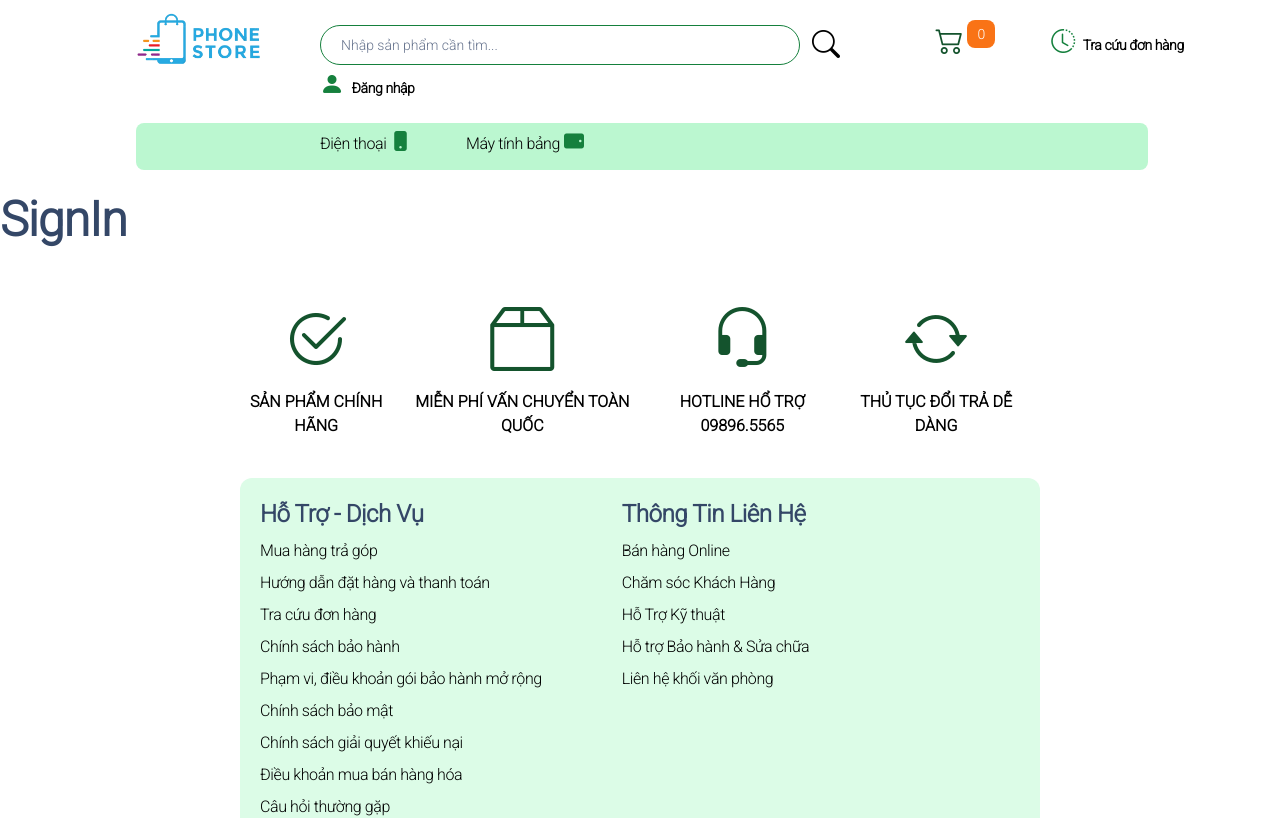
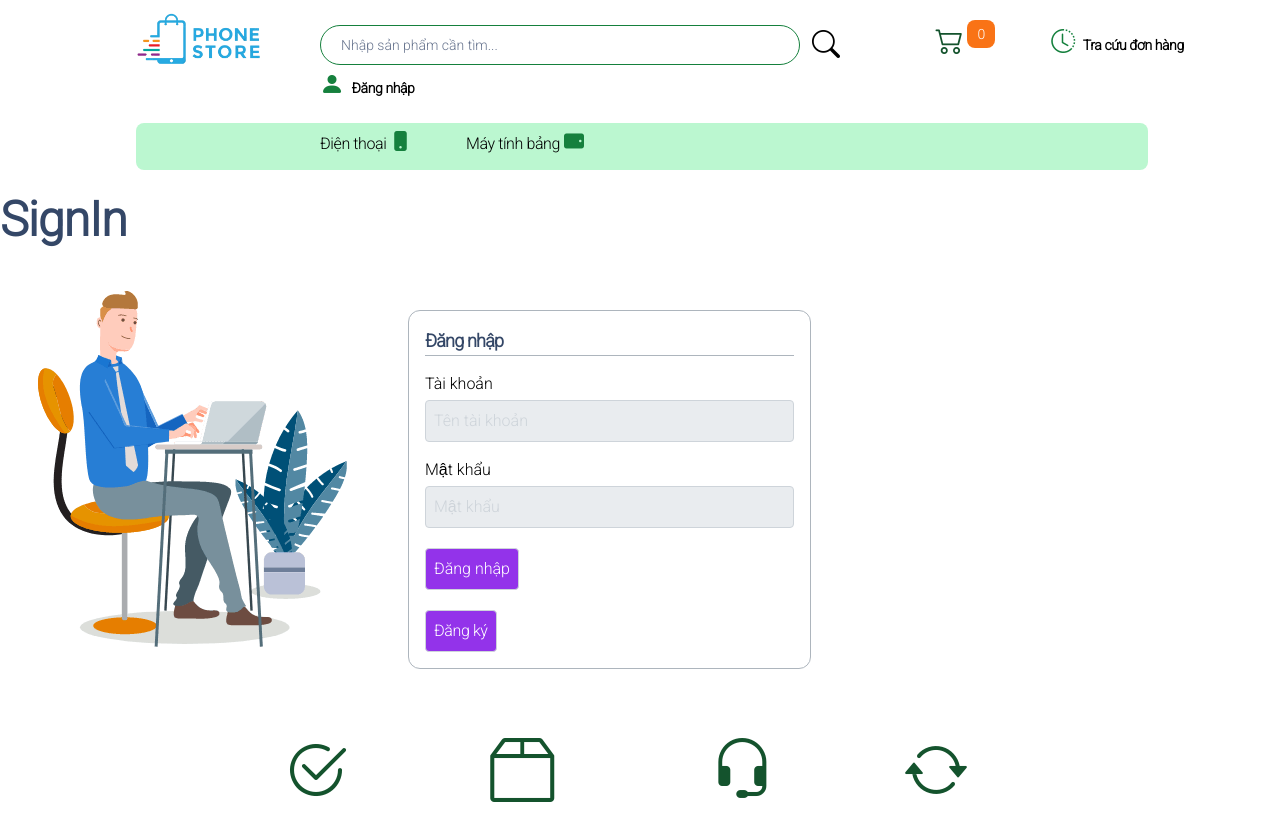
Before and after one commit to ThaiQuocTam/web-mobile, a React (Create React App) app in the folder Client/: page /SignIn in a window 1280 px wide. Shown: the top 818 px of the page. Built offline with nearby package versions, Linux system fonts and the light colour scheme.

Commit message:
Commit code

```diff
--- /dev/null
+++ b/Client/src/components/Sign-in/SignIn.css
@@ -0,0 +1,4 @@
+.image {
+    background: url('../../Assets/images/dki.png') center center no-repeat;
+    width: 30%;
+}
--- a/Client/src/components/Sign-in/SignIn.js
+++ b/Client/src/components/Sign-in/SignIn.js
@@ -1,9 +1,58 @@
 import React from 'react'
-
+import { Link } from 'react-router-dom';
+import image from './SignIn.css';
 const SignIn = () => {
     return (
         <>
             <h1>SignIn</h1>
+            <div className="flex">
+                <div className="w-1/4 mr-3 image">
+                </div>
+                <div className="w-1/3 mt-10 p-3 bg-white">
+                    <form className="border border-gray-500 rounded-[12px]">
+                        <div className="p-4">
+                            <h1 className="text-lg border-b border-gray-500"> Đăng nhập</h1>
+                            <div className="mt-4">
+                                <label>Tài khoản</label>
+                                <input
+                                    type="text"
+                                    name="tentaikhoan"
+                                    placeholder="Tên tài khoản"
+                                    className="mt-1 p-2 bg-gray-200 rounded border border-gray-400 w-full"
+                                />
+                            </div>
+                            <div className="mt-4">
+                                <label>Mật khẩu</label>
+                                <input
+                                    type="password"
+                                    name="password"
+
+                                    placeholder="Mật khẩu"
+                                    className="mt-1 p-2 bg-gray-200 rounded border border-gray-400 w-full"
+                                />
+                            </div>
+
+                            <div className="mt-4">
+                                <input
+                                    type="submit"
+                                    value="Đăng nhập"
+                                    className="mt-1 p-2 border border-gray-400 rounded cursor-pointer bg-purple-600 text-white"
+                                />
+                            </div>
+
+                            <div className="mt-4">
+                                <Link to='/SignUp'>
+                                <input
+                                    type="submit"
+                                    value="Đăng ký"
+                                    className="mt-1 p-2 border border-gray-400 rounded cursor-pointer bg-purple-600 text-white"
+                                    />
+                                </Link>
+                            </div>
+                        </div>
+                    </form>
+                </div>
+            </div>
         </>
     )
 }
```
